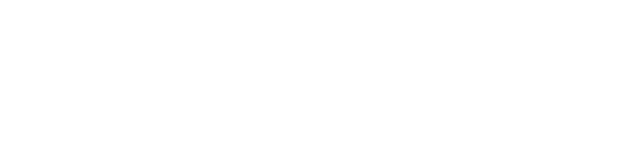
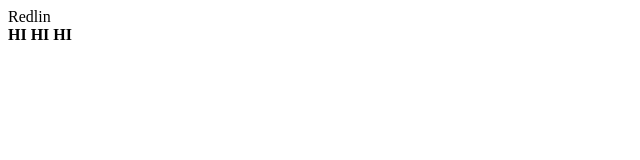
Before and after one commit to NaonidhSingh/test-repository, a plain HTML site: page index.html in a window 1280 px wide. Shown: the whole page, without its empty margins (0-640 px from the left). Drawn offline with Linux system fonts and the light colour scheme.

Commit message:
feature commit

```diff
--- a/index.html
+++ b/index.html
@@ -5,6 +5,9 @@
     <title>Document</title>
 </head>
 <body>
-
+    <div>Redlin</div>
+    <b>HI</b>
+    <b>HI</b>
+    <b>HI</b>
 </body>
 </html>
```
Also changed, not shown: 1 other file.
